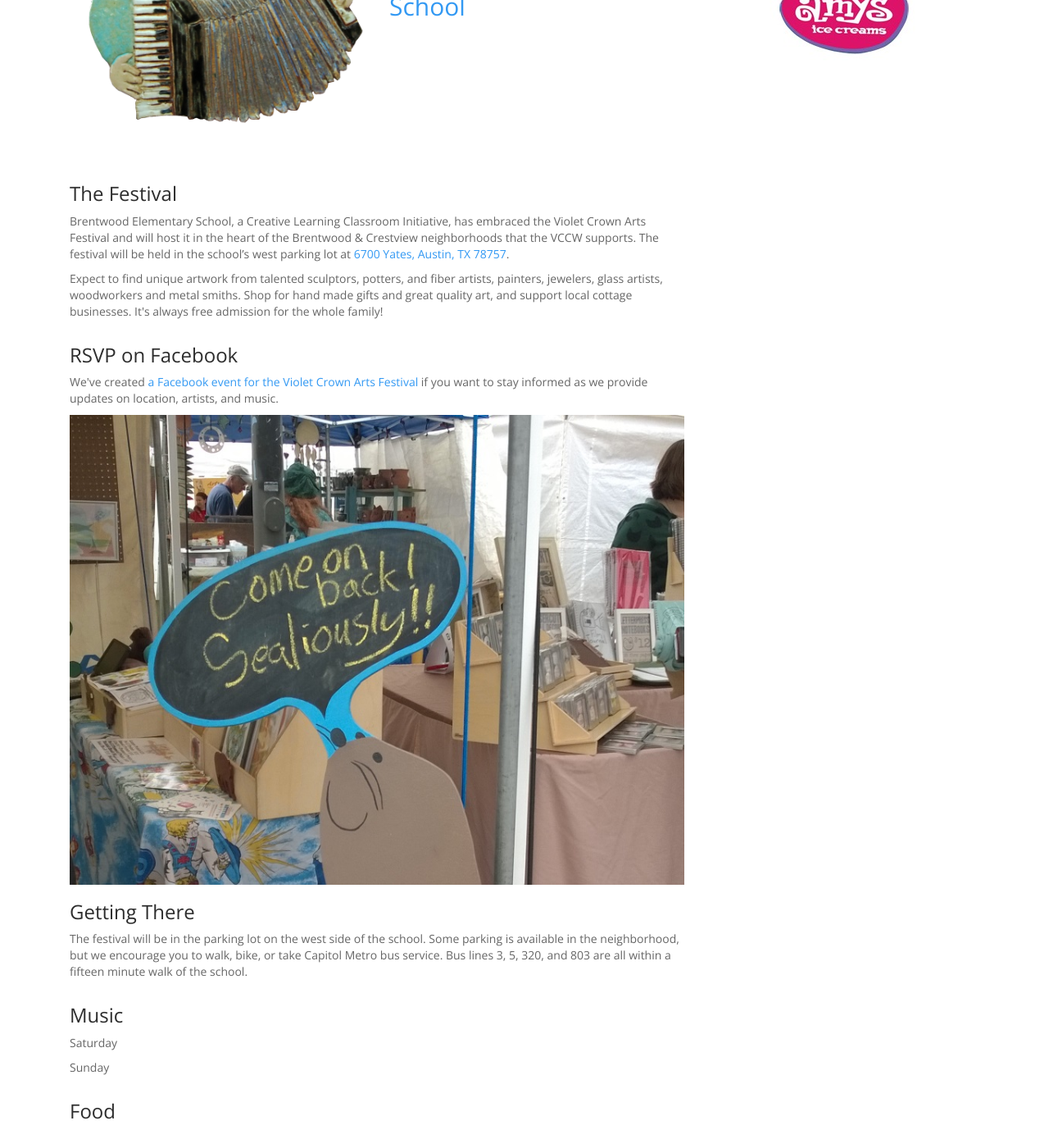
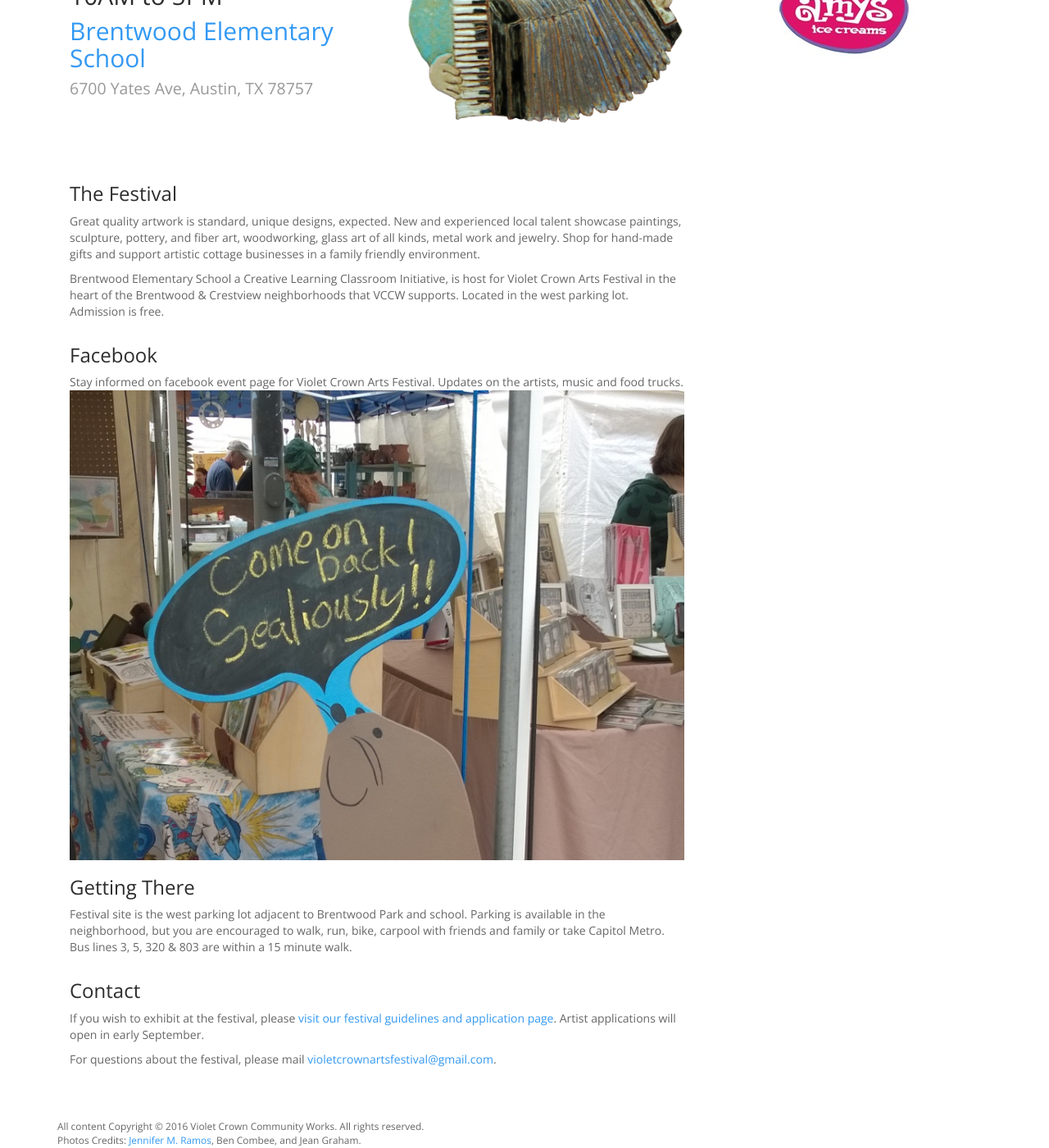
Before and after one commit to vccw/vccw.github.io, a Jekyll site: the page built from artsfest_2016.md, in a window 1280 px wide and 1400 px high, scrolled down 365 px. Shown: the whole window at 82% size. Built offline with Jekyll 4.4.1, drawn with Linux system fonts in a browser that asks for light colours; comment, search, counter and statistics services are not loaded; some of the changed text lies outside the part shown.

Commit message:
More work on fall website

```diff
--- a/artsfest_2016.md
+++ b/artsfest_2016.md
@@ -5,17 +5,19 @@ title: Violet Crown Arts Festival (December 2016)
 
 <div class="container">
 	<div class="row">
-		<div class="col-md-4"><img src="img/Accordion player 400x496.png" title="Many thanks to artist Jean Graham for the use of images from the Wall of Welcome" class="img-responsive"></div>
 		<div class="col-md-4">
 			<h1>2016 Violet Crown Arts Festival</h1>
 			<h2>
-				Saturday, December 3rd<br>
-				Sunday, December 4th<br>
-				10AM to 5PM<br>
-				<br>
-				<a href="https://goo.gl/maps/xov1S">Brentwood Elementary School</a>
+				<p>Saturday,<br>
+				<strong>December 3rd</strong><br></p>
+				<p>Sunday,<br>
+				<strong>December 4th</strong></p>
+				<p>10AM to 5PM</p>
+				<p><a href="https://goo.gl/maps/xov1S">Brentwood Elementary School</a><br>
+				<small>6700 Yates Ave, Austin, TX 78757</small></p>
 			</h2>
 		</div>
+		<div class="col-md-4"><img src="img/Accordion player 400x496.png" title="Many thanks to artist Jean Graham for the use of images from the Wall of Welcome" class="img-responsive"></div>
 	</div>
 	<div class="row"><p><br><br></p></div>
 	<div class="row">
@@ -24,16 +26,16 @@ title: Violet Crown Arts Festival (December 2016)
 
 			<h3>The Festival</h3>
 
-			<p>Brentwood Elementary School, a Creative Learning Classroom Initiative, has
-			embraced the Violet Crown Arts Festival and will host it in the heart of the
-			Brentwood &amp; Crestview neighborhoods that the VCCW supports. The festival
-			will be held in the school’s west parking lot at
-			<a href="https://goo.gl/maps/xov1S">6700 Yates, Austin, TX 78757</a>.</p>
+			<p>Great quality artwork is standard, unique designs, expected.
+			New and experienced local talent showcase paintings, sculpture,
+			pottery, and fiber art, woodworking, glass art of all kinds,
+			metal work and jewelry. Shop for hand-made gifts and support
+			artistic cottage businesses in a family friendly environment.</p>
 
-			<p>Expect to find unique artwork from talented sculptors, potters, and fiber
-			artists, painters, jewelers, glass artists, woodworkers and metal smiths. Shop
-			for hand made gifts and great quality art, and support local cottage
-			businesses.  It's always free admission for the whole family!</p>
+			<p>Brentwood Elementary School a Creative Learning Classroom
+			Initiative, is host for Violet Crown Arts Festival in the heart
+			of the Brentwood &amp; Crestview neighborhoods that VCCW
+			supports. Located in the west parking lot. Admission is free.</p>
 
 		</div>
 
@@ -41,11 +43,11 @@ title: Violet Crown Arts Festival (December 2016)
 
 	<div class="row"><div class="col-md-8">
 
-		<h3>RSVP on Facebook</h3>
+		<h3>Facebook</h3>
 
-		<p>We've created <a href="https://www.facebook.com/events/1569339103384040/">a
-		Facebook event for the Violet Crown Arts Festival</a> if you want to stay
-		informed as we provide updates on location, artists, and music.</p>
+		Stay informed on facebook event page for Violet Crown Arts Festival.
+		Updates on the artists, music and food trucks.
+
 
 	</div></div>
 
@@ -57,13 +59,15 @@ title: Violet Crown Arts Festival (December 2016)
 
 		<h3>Getting There</h3>
 
-		<p>The festival will be in the parking lot on the west side of the school.  Some
-		parking is available in the neighborhood, but we encourage you to walk, bike,
-		or take Capitol Metro bus service.  Bus lines 3, 5, 320, and 803 are all within
-		a fifteen minute walk of the school.</p>
+		<p>Festival site is the west parking lot adjacent to Brentwood Park
+		and school. Parking is available in the neighborhood, but you are
+		encouraged to walk, run, bike, carpool with friends and family or
+		take Capitol Metro. Bus lines 3, 5, 320 &amp; 803 are within a 15 minute
+		walk.</p>
 
 	</div></div>
 
+<!--
 	<div class="row"><div class="col-md-8">
 
 		<h3>Music</h3>
@@ -87,17 +91,18 @@ title: Violet Crown Arts Festival (December 2016)
 
 		<h3>Artists</h3>
 
-</div></div>
+	</div></div>
+-->
 
 	<div class="row"><div class="col-md-8">
 
 		<h3>Contact</h3>
 
-		<p>For questions about the festival, please mail <a href="mailto:violetcrownartsfestival@gmail.com">violetcrownartsfestival@gmail.com</a>.</p>
-
 		<p>If you wish to exhibit at the festival, please
 		<a href="artsfest_apply.html">visit our festival guidelines and
-		application page</a>.  Artist applications will open at the beginning of September.</p>
+		application page</a>.  Artist applications will open in early September.</p>
+
+		<p>For questions about the festival, please mail <a href="mailto:violetcrownartsfestival@gmail.com">violetcrownartsfestival@gmail.com</a>.</p>
 
 	</div></div>
 </div>
```
